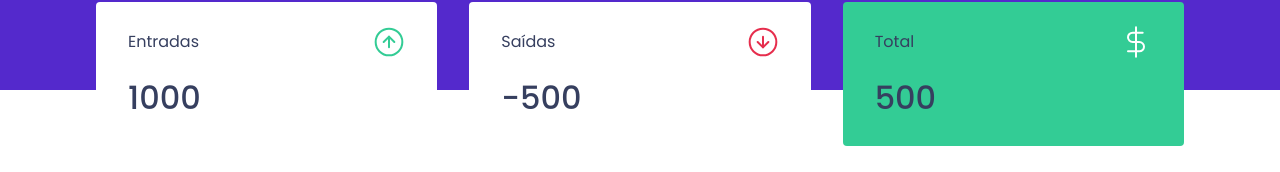
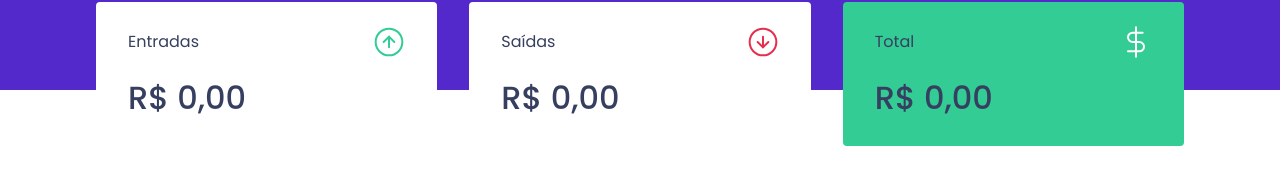
Before and after one commit to levychacon/02-dtmoney, a React (Create React App) app: page / in a window 1280 px wide. Shown: the part 123-295 px from the top of the page. Built offline with nearby package versions, Linux system fonts and the light colour scheme; no server answers; what miragejs would draw is missing.

Commit message:
Entradas, total e saidas dinamicos com o uso do contexto, Alem disso, hook crado para armazenar o uso do contexto e suas funcionalidades.

```diff
--- a/src/App.tsx
+++ b/src/App.tsx
@@ -3,7 +3,7 @@
 import { NewTransactionModal } from "./components/NewTransactionModal";
 import { GlobalStyle } from "./styles/global";
 import { useState } from "react";
-import { TransactionsProvider } from "./TransactionsContext";
+import { TransactionsProvider } from "./hooks/useTransactions";
 
 
 export function App() {
--- a/src/components/NewTransactionModal/index.tsx
+++ b/src/components/NewTransactionModal/index.tsx
@@ -5,7 +5,8 @@
 import outcomeImg from "../../assets/outcome.svg";
 import { useContext, useState } from "react";
 import { FormEvent } from "react";
-import { TransactionsContext } from "../../TransactionsContext";
+
+import { useTransactions } from "../../hooks/useTransactions";
 
 Modal.setAppElement("#root");
 
@@ -18,7 +19,7 @@
   isOpen,
   onRequestClose,
 }: NewTransactionModalProps) => {
-  const { createTransactions } = useContext(TransactionsContext);
+  const { createTransactions } = useTransactions()
 
   const [type, setType] = useState("deposit");
 
--- a/src/components/Summary/index.tsx
+++ b/src/components/Summary/index.tsx
@@ -1,38 +1,76 @@
-import { Container } from "./styles"
-import incomeImage from '../../assets/income.svg';
-import outcomeImage from '../../assets/outcome.svg';
-import totalImage from '../../assets/total.svg'
-import { useContext } from "react";
-import { TransactionsContext } from "../../TransactionsContext";
+import { Container } from "./styles";
+import incomeImage from "../../assets/income.svg";
+import outcomeImage from "../../assets/outcome.svg";
+import totalImage from "../../assets/total.svg";
 
-export const Summary=()=>{
-    const {transactions} = useContext(TransactionsContext);
-    return(
+import { useTransactions } from "../../hooks/useTransactions";
+
+export const Summary = () => {
+  const { transactions } = useTransactions();
+
+  const summary = transactions.reduce(
+    (acc, transaction) => {
+      if (transaction.type === "deposit") {
+        acc.deposits += transaction.amount;
+        acc.total += transaction.amount;
+      } else {
+        acc.withdraws += transaction.amount;
+        acc.total -= transaction.amount;
+      }
+      return acc;
+    },
+    {
+      deposits: 0,
+      withdraws: 0,
+      total: 0,
+    }
+  );
+
+  const totalBackgroundColor =
+    summary.total >= 0
+      ? "highlight-background-green"
+      : "highlight-background-red";
+
+  return (
     <Container>
       <div>
         <header>
           <p>Entradas</p>
-                    <img src={incomeImage} alt='income'></img>
+          <img src={incomeImage} alt="income"></img>
         </header>
-                <strong>1000</strong>
+        <strong>
+          {new Intl.NumberFormat("pt-BR", {
+            style: "currency",
+            currency: "BRL",
+          }).format(summary.deposits)}
+        </strong>
       </div>
 
       <div>
         <header>
           <p>Saídas</p>
-                    <img src={outcomeImage} alt='outcome'></img>
+          <img src={outcomeImage} alt="outcome"></img>
         </header>
-                <strong>-500</strong>
+        <strong>
+          {new Intl.NumberFormat("pt-BR", {
+            style: "currency",
+            currency: "BRL",
+          }).format(summary.withdraws)}
+        </strong>
       </div>
 
-            <div className="highlight-background">
+      <div className={totalBackgroundColor}>
         <header>
           <p>Total</p>
-                    <img src={totalImage} alt='total'></img>
+          <img src={totalImage} alt="total"></img>
         </header>
-                <strong>500</strong>
+        <strong>
+          {new Intl.NumberFormat("pt-BR", {
+            style: "currency",
+            currency: "BRL",
+          }).format(summary.total)}
+        </strong>
       </div>
-
     </Container>
-    )
-}
+  );
+};
--- a/src/components/Summary/styles.ts
+++ b/src/components/Summary/styles.ts
@@ -25,8 +25,12 @@
       line-height: 3rem;
       font-weight: 500;
     }
-    &.highlight-background {
+    &.highlight-background-green {
       background: var(--green);
+    }
+
+    &.highlight-background-red{
+      background: var(--red);
     }
   }
 `;
--- a/src/components/TransactionTable/index.tsx
+++ b/src/components/TransactionTable/index.tsx
@@ -1,10 +1,11 @@
 
-import { useContext } from "react";
-import { TransactionsContext } from "../../TransactionsContext";
+
+import { useTransactions } from "../../hooks/useTransactions";
+
 import { Container } from "./styles";
 
 export const TransactionTable = () => {
-  const {transactions} = useContext(TransactionsContext);
+  const {transactions} = useTransactions();
 
   return (
     <Container>
--- a/src/TransactionsContext.tsx
+++ b/src/hooks/useTransactions.tsx
@@ -1,5 +1,5 @@
-import {createContext, useEffect, useState,ReactNode} from 'react'
-import { api } from './services/api';
+import {createContext, useEffect, useState,ReactNode, useContext} from 'react'
+import { api } from '../services/api';
 
 interface TransactionParameters {
     id: string;
@@ -55,3 +55,9 @@
 
 
 }
+
+export function useTransactions(){
+  const context = useContext(TransactionsContext);
+
+  return context
+}
```
Lines whose indentation alone changed are shown as unchanged.
